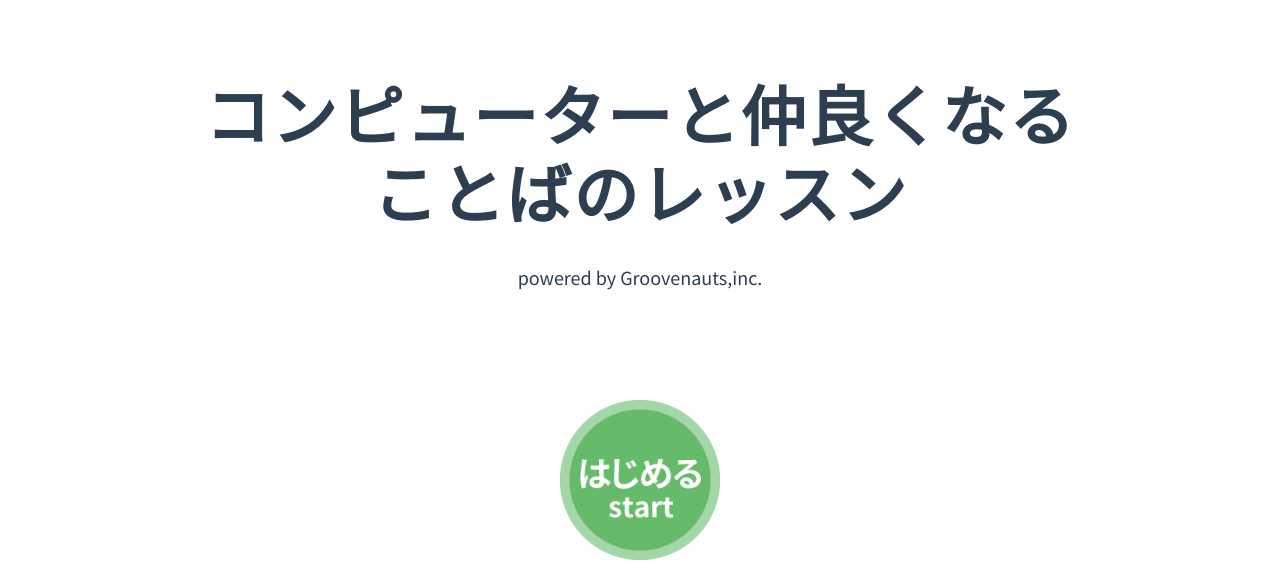
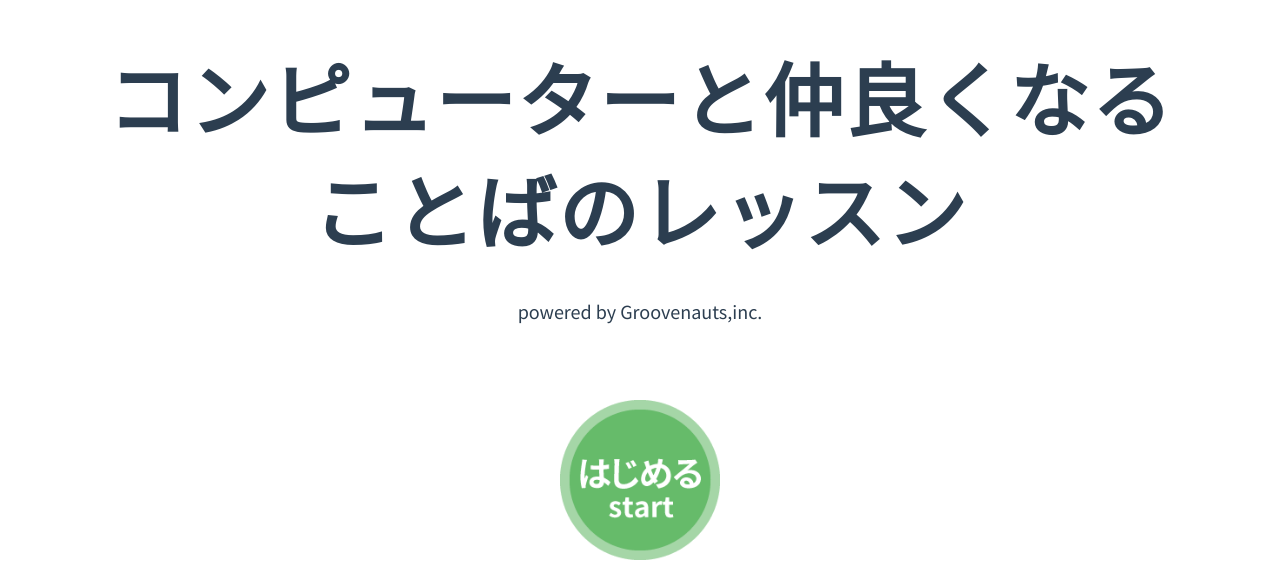
Before and after one commit to groovenauts/save-the-eniac, a Vue app: page / in a window 1280 px wide. Shown: the part 220-800 px from the top of the page. Built offline with nearby package versions, Linux system fonts and the light colour scheme; what vuejs-logger would draw is missing.

Commit message:
Update layout

```diff
--- a/src/styles/app.scss
+++ b/src/styles/app.scss
@@ -8,5 +8,12 @@
   font-family: 'Noto Sans JP', sans-serif;
   color: #2c3e50;
   font-size: 40px;
+  position: absolute;
+  top: 0px;
+  bottom: 0px;
+  left: 0px;
+  right: 0px;
   width: 100%;
+  height: 100%;
+  overflow: hidden;
 }
--- a/src/styles/hero.scss
+++ b/src/styles/hero.scss
@@ -10,7 +10,7 @@
 }
 
 .title {
-  font-size: 50px;
+  font-size: 70px;
   font-weight: 600;
   text-align: center;
   letter-spacing: 3px;
@@ -34,7 +34,7 @@
 
   .body {
     position: absolute;
-    font-size: 18px;
+    font-size: 24px;
     font-weight: 400;
     text-align: center;
     line-height: 1.4em;
--- a/src/styles/question.scss
+++ b/src/styles/question.scss
@@ -3,9 +3,12 @@
 }
 
 .header {
-  height: 200px;
+  height: 230px;
+  min-height: 230px;
+  max-height: 230px;
   text-align: center;
   background: linear-gradient(to bottom, #BBDEFB, white);
+  position: relative;
 
   .right {
     z-index: 102;
@@ -24,17 +27,17 @@
   > .title {
     z-index: 101;
     display: inline-block;
-    font-size: 22px;
+    font-size: 26px;
     font-weight: 500;
     line-height: 1.3em;
     letter-spacing: 1px;
     background-image: url("../assets/img/img_balloon.png");
     background-repeat: no-repeat;
-    background-size: 100%;
+    background-size: contain;
     text-align: left;
     // height: 100%;
     height: 200px;
-    width: 88%;
+    right: 30px;
     margin-left: 80px;
     margin-top: 30px;
     padding-left: 56px;
@@ -50,9 +53,9 @@
     text-align: center;
     background-image: url("../assets/img/img_cloud_stage_bg.png");
     background-repeat: no-repeat;
-    background-size: 100%;
+    background-size: contain;
     position: relative;
-    top: 124px;
+    top: 156px;
     left: -20px;
     width: 230px;
     height: 152px;
@@ -79,13 +82,14 @@
 }
 
 .content {
+  height: calc(100% - (220px - 144px - 20px));
   display: flex;
   align-items: center;
   padding: 10px 30px;
 
   > .content-left {
-    flex: 10;
-    font-size: 34px;
+    flex: 20;
+    font-size: 38px;
     font-weight: 600;
     line-height: 1.3em;
     letter-spacing: 1.2px;
@@ -96,10 +100,11 @@
   }
   > .line {
     flex: 1;
-    border-left: purple solid 2px;
+    height: 400px;
+    border-left: #E0E0E0 solid 3px;
   }
   > .center {
-    flex: 10;
+    flex: 20;
     font-size: 24px;
     // font-weight: 600;
     line-height: 1.2em;
@@ -116,10 +121,15 @@
     }
   }
   > .content-right {
-    width: 58px;
+    flex: 2;
+    height: 400px;
+    > img {
+      background-size: contain;
+    }
   }
   textarea {
     width: 96%;
+    height: 100%;
     font-size: 30px;
     border-radius: 5px;
     border: #EEEEEE solid 2px;
@@ -134,7 +144,7 @@
 }
 
 .footer {
-  height: 110px;
+  height: 144px;
   width: 100%;
   position: absolute;
   bottom: 0px;
@@ -162,7 +172,7 @@
   height: 180px;
   position: absolute;
   transform: translateX(-50%);
-  left: 50%;
+  left: 45.5%;
   cursor: pointer;
   bottom: 0px;
   padding-bottom: 20px;
--- a/src/styles/start.scss
+++ b/src/styles/start.scss
@@ -6,11 +6,11 @@
   transform: translate(-50%, -50%);
 
   .title {
-    font-size: 65px;
+    font-size: 80px;
     font-weight: 600;
     text-align: center;
     letter-spacing: 2px;
-    line-height: 1.2em;
+    line-height: 1.4em;
   }
 
   .subtitle {
```
